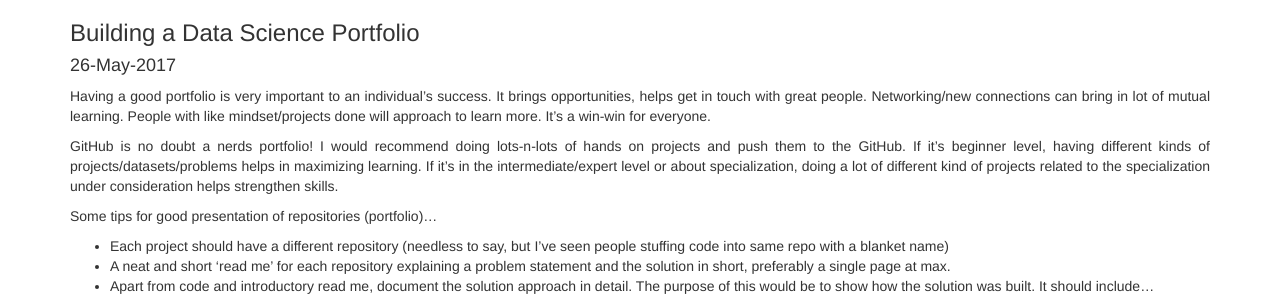
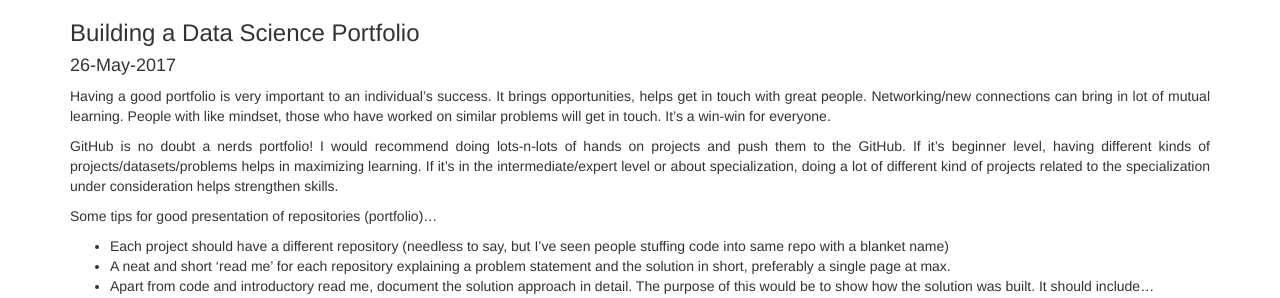
Before and after one commit to devm1023/ML_project, a Jekyll site: the page built from _posts/2017-05-26-building-a-data-science-portfolio.markdown, in a window 1280 px wide. Shown: the part 192-490 px from the top of the page. Built offline with Jekyll 4.4.1, drawn with Linux system fonts in a browser that asks for light colours; nearby versions of some CDN libraries; comment, search, counter and statistics services are not loaded.

Commit message:
Update 2017-05-26-building-a-data-science-portfolio.markdown

```diff
--- a/_posts/2017-05-26-building-a-data-science-portfolio.markdown
+++ b/_posts/2017-05-26-building-a-data-science-portfolio.markdown
@@ -4,7 +4,7 @@ title:  "Building a Data Science Portfolio"
 date: 2017-05-26
 ---
 
-Having a good portfolio is very important to an individual's success. It brings opportunities, helps get in touch with great people. Networking/new connections can bring in lot of mutual learning. People with like mindset/projects done will approach to learn more. It's a win-win for everyone.
+Having a good portfolio is very important to an individual's success. It brings opportunities, helps get in touch with great people. Networking/new connections can bring in lot of mutual learning. People with like mindset, those who have worked on similar problems will get in touch. It's a win-win for everyone.
 
 GitHub is no doubt a nerds portfolio! I would recommend doing lots-n-lots of hands on projects and push them to the GitHub. If it's beginner level, having different kinds of projects/datasets/problems helps in maximizing learning. If it's in the intermediate/expert level or about specialization, doing a lot of different kind of projects related to the specialization under consideration helps strengthen skills.
 
```
